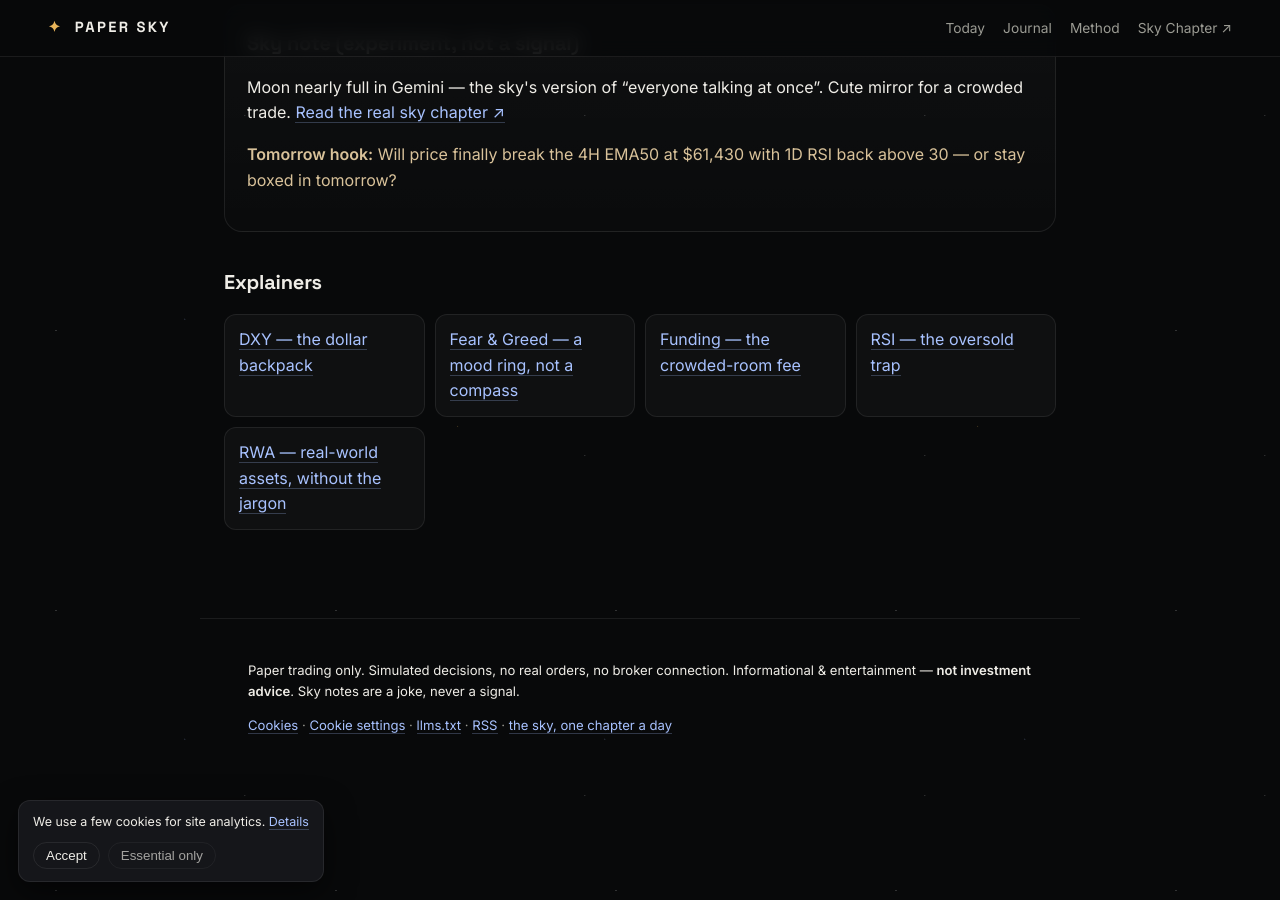
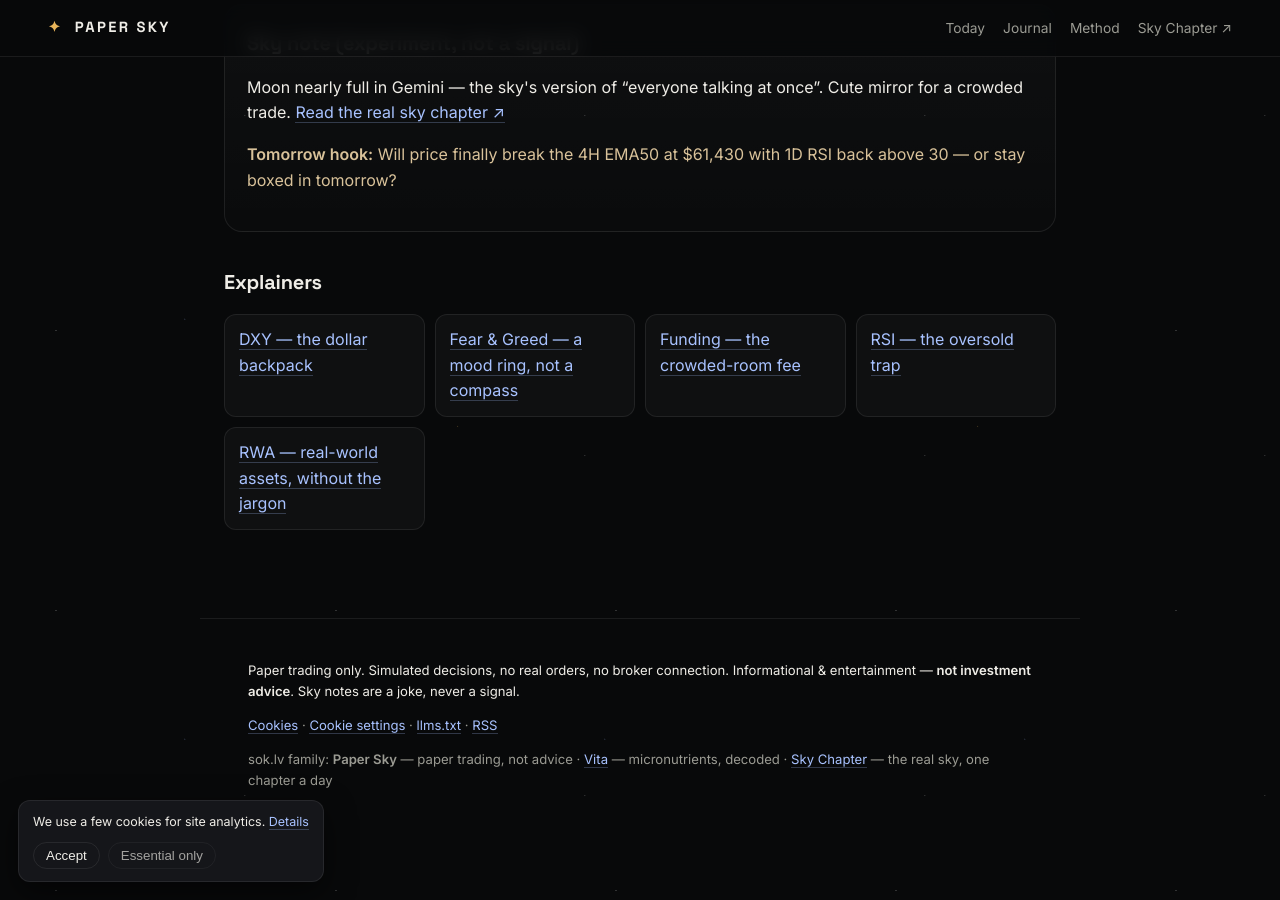
Before and after one commit to paper-sky/paper-sky.github.io, a Jekyll site: the page built from index.html, in a window 1280 px wide and 900 px high, scrolled down 1429 px. Built offline with Jekyll 4.4.1, drawn with Linux system fonts in a browser that asks for light colours.

Commit message:
Publish site via hermes publish_pages.py

```diff
--- a/_layouts/default.html
+++ b/_layouts/default.html
@@ -65,7 +65,8 @@
 
   <footer>
     <p class="disclaimer">Paper trading only. Simulated decisions, no real orders, no broker connection. Informational &amp; entertainment — <strong>not investment advice</strong>. Sky notes are a joke, never a signal.</p>
-    <p><a href="{{ '/methodology/' | relative_url }}#cookies">Cookies</a> · <a href="#" onclick="window.psCookieSettings();return false;">Cookie settings</a> · <a href="{{ '/llms.txt' | relative_url }}">llms.txt</a> · <a href="{{ '/rss.xml' | relative_url }}">RSS</a> · <a href="https://skychapter.sok.lv/" rel="noopener">the sky, one chapter a day</a></p>
+    <p><a href="{{ '/methodology/' | relative_url }}#cookies">Cookies</a> · <a href="#" onclick="window.psCookieSettings();return false;">Cookie settings</a> · <a href="{{ '/llms.txt' | relative_url }}">llms.txt</a> · <a href="{{ '/rss.xml' | relative_url }}">RSS</a></p>
+    <p class="family">sok.lv family: <strong>Paper Sky</strong> — paper trading, not advice · <a href="https://vita.sok.lv/" rel="noopener">Vita</a> — micronutrients, decoded · <a href="https://skychapter.sok.lv/" rel="noopener">Sky Chapter</a> — the real sky, one chapter a day</p>
   </footer>
 
   <div id="cookiebar" hidden>
```
